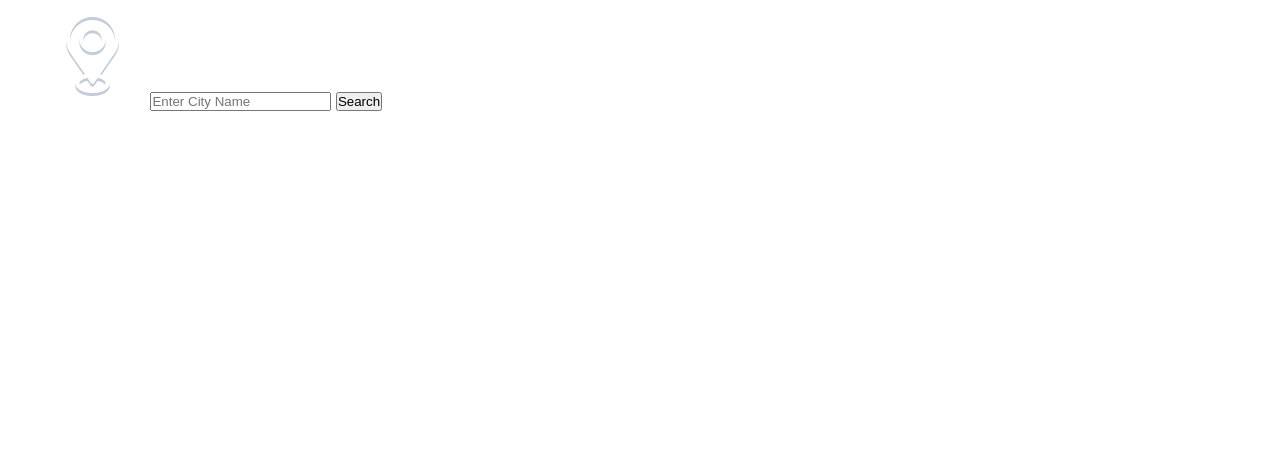
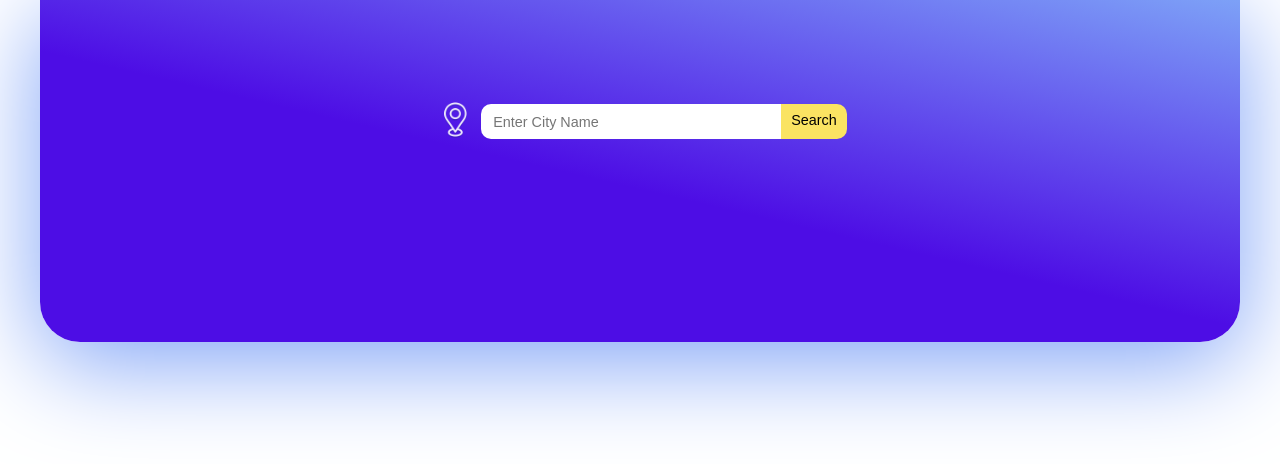
Before and after one commit to sajjadsaberi/WeatherAPP, a plain HTML site: page index.html in a window 1280 px wide. Drawn offline with Linux system fonts and the light colour scheme.

Commit message:
add css eleman in this project

```diff
--- a/css/style.css
+++ b/css/style.css
@@ -16,3 +16,58 @@ body {
     max-width: 1200px;
     margin: auto;
 }
+
+#search {
+    display: flex;
+    justify-content: center;
+    align-items: center;
+    padding: 100px 0 200px;
+    border-radius: 0 0 40px 40px;
+    background: linear-gradient(
+        13deg,
+        var(--color-primary) 47%,
+        var(--color-secondary) 100%
+    );
+    box-shadow: var(--color-secondary) 0px 20px 100px 0px;
+}
+
+#location {
+    width: 45px;
+    margin-right: 3px;
+    margin-top: -3px;
+    cursor: pointer;
+    transition: all 0.1s ease-in;
+}
+
+#location:hover {
+    transform: scale(1.3);
+}
+
+#search input {
+    width: 300px;
+    height: 35px;
+    border: none;
+    padding: 9px 10px 8px 12px;
+    color:var(--color-primary);
+    font-size: 0.9rem;
+    border-radius: 10px 0 0 10px;
+}
+
+#search input:focus {
+    outline: none;
+}
+
+#search button {
+    border: none;
+    background-color: var(--color-warning);
+    height: 35px;
+    padding: 8px 10px 15px 10px;
+    border-radius:  0 10px 10px 0;
+    font-size: 0.9rem;
+    cursor: pointer;
+    transition: all 0.1s ease-in;
+}
+
+#search button:hover {
+    color: var(--color-primary);
+}
--- a/index.html
+++ b/index.html
@@ -4,7 +4,7 @@
     <meta charset="UTF-8">
     <meta name="viewport" content="width=device-width, initial-scale=1.0">
     <title>Document</title>
-    <link href="css/style.css" rel="stylesheet" type="text/css">
+    <link href="./css/style.css" rel="stylesheet" type="text/css">
 </head>
 <body>
     <div id="search">
@@ -12,6 +12,6 @@
         <input type="text" placeholder="Enter City Name"/>
         <button>Search</button>
     </div>
-    <script src="script.js"></script>
+    <script src="./script.js"></script>
 </body>
 </html>
```
